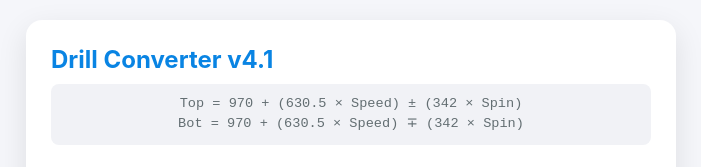
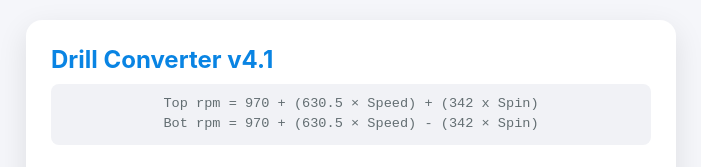
Before and after one commit to olanga/testnova, a plain HTML site: page converter.html in a window 1280 px wide. Shown: the top 167 px of the page, without its empty margins (289-990 px from the left). Drawn offline with Linux system fonts and the light colour scheme.

Commit message:
Add files via upload

```diff
--- a/converter.html
+++ b/converter.html
@@ -158,8 +158,8 @@
     <h1>Drill Converter v4.1</h1>
 
     <div class="formula-text">
-        Top = 970 + (630.5 × Speed) ± (342 × Spin)<br>
-        Bot = 970 + (630.5 × Speed) ∓ (342 × Spin)
+        Top rpm = 970 + (630.5 × Speed) + (342 x Spin)<br>
+        Bot rpm = 970 + (630.5 × Speed) - (342 × Spin)
     </div>
 
     <div class="checkbox-group">
```
